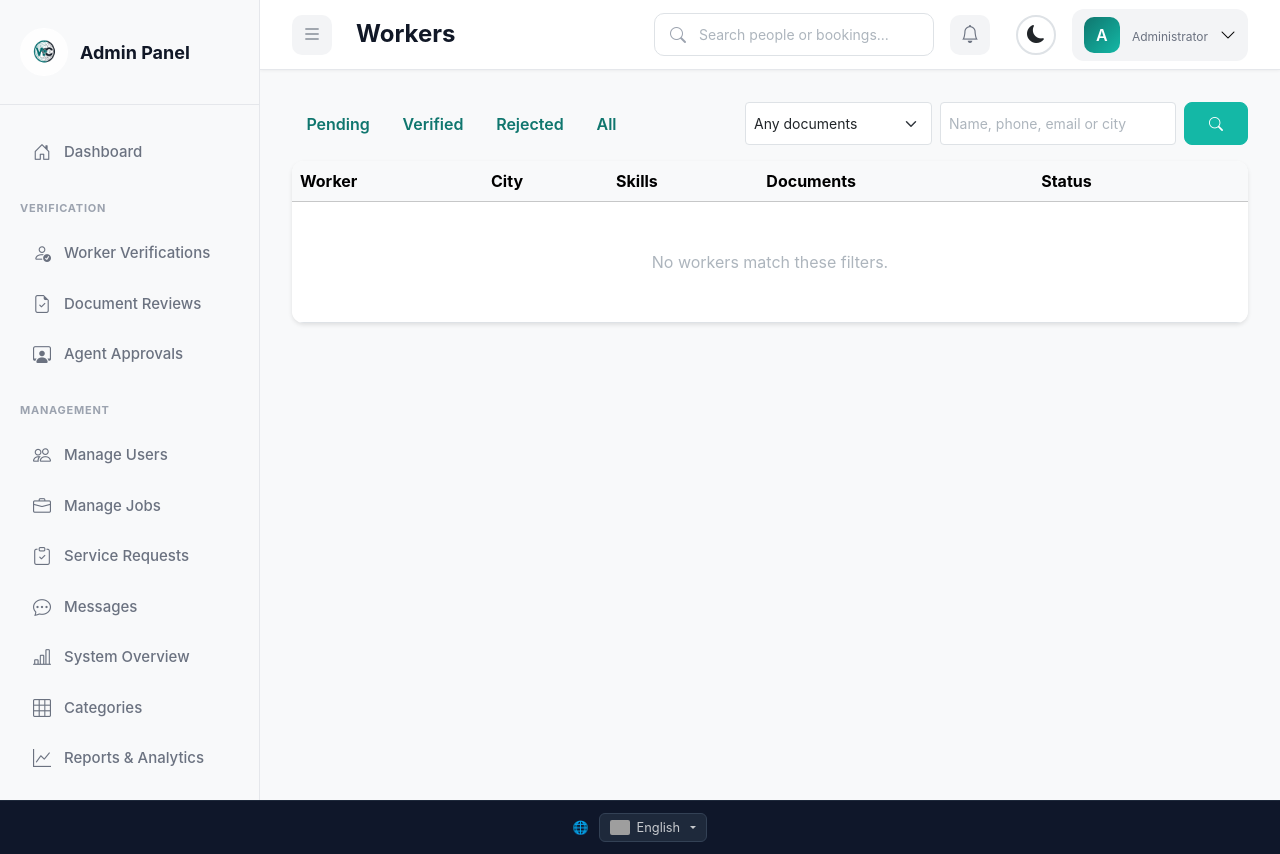
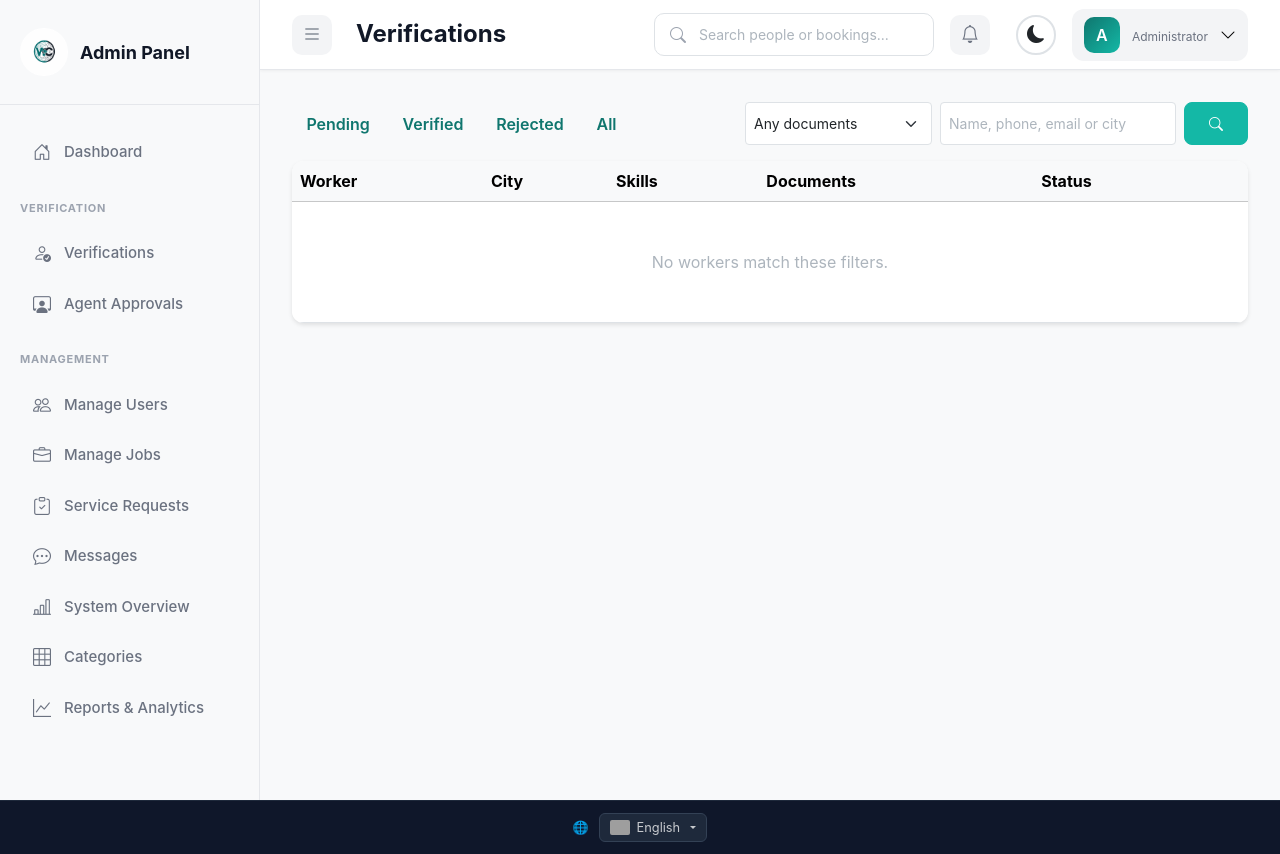
Before and after one commit to Alhajjmuhammed/Job-seeker-app, a Django app: template templates/admin_panel/worker_verification_list.html in a window 1280 px wide. Run offline with Django 4.2, Linux system fonts and the light colour scheme; the template is opened without the code that fills it, so the values that code supplies are empty; grey boxes are pictures that could not be loaded.

Commit message:
One "Verifications" menu entry for workers and their documents
The sidebar still had "Worker Verifications" and "Document Reviews" -
two entries opening the same review queue. Now one entry,
"Verifications", for the queue and each worker's review page (profile,
documents and every decision); the queue's documents filter covers what
the second entry did.

Co-Authored-By: Claude Opus 5.5 <noreply@anthropic.com>

```diff
--- a/templates/admin_panel/base_admin.html
+++ b/templates/admin_panel/base_admin.html
@@ -657,18 +657,12 @@
             </a>
 
             <div class="sidebar-section-title section-title">{% trans "VERIFICATION" %}</div>
-            <a href="{% url 'admin_panel:worker_verification_list' %}" class="sidebar-nav-item {% if request.resolver_match.url_name == 'worker_verification_list' and request.GET.docs != 'waiting' or request.resolver_match.url_name == 'verify_worker' %}active{% endif %}">
+            {# One place for workers and their documents: the queue and each worker's review page #}
+            <a href="{% url 'admin_panel:worker_verification_list' %}" class="sidebar-nav-item {% if request.resolver_match.url_name == 'worker_verification_list' or request.resolver_match.url_name == 'verify_worker' %}active{% endif %}">
                 <i class="bi bi-person-check"></i>
-                <span class="nav-text">{% trans "Worker Verifications" %}</span>
+                <span class="nav-text">{% trans "Verifications" %}</span>
                 {% if pending_workers_count > 0 %}
                 <span class="stat-badge">{{ pending_workers_count }}</span>
-                {% endif %}
-            </a>
-            <a href="{% url 'admin_panel:worker_verification_list' %}?status=all&docs=waiting" class="sidebar-nav-item {% if request.GET.docs == 'waiting' %}active{% endif %}">
-                <i class="bi bi-file-earmark-check"></i>
-                <span class="nav-text">{% trans "Document Reviews" %}</span>
-                {% if pending_documents_count > 0 %}
-                <span class="stat-badge">{{ pending_documents_count }}</span>
                 {% endif %}
             </a>
             <a href="{% url 'admin_panel:agent_list' %}" class="sidebar-nav-item {% if request.resolver_match.url_name == 'agent_list' or request.resolver_match.url_name == 'agent_detail' %}active{% endif %}">
--- a/templates/admin_panel/worker_verification_list.html
+++ b/templates/admin_panel/worker_verification_list.html
@@ -1,8 +1,8 @@
 {% extends 'admin_panel/base_admin.html' %}
 {% load i18n %}
 
-{% block title %}{% trans "Workers" %}{% endblock %}
-{% block page_title %}{% trans "Workers" %}{% endblock %}
+{% block title %}{% trans "Verifications" %}{% endblock %}
+{% block page_title %}{% trans "Verifications" %}{% endblock %}
 
 {% block content %}
 <style>
```
Also changed, not shown: tests/test_full_flows.py (+8 -0 lines), locale/sw/LC_MESSAGES/django.po, 1 other file.
